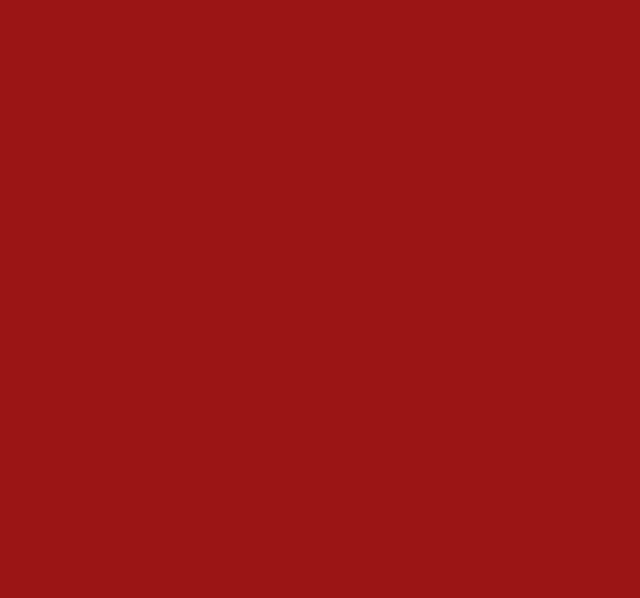
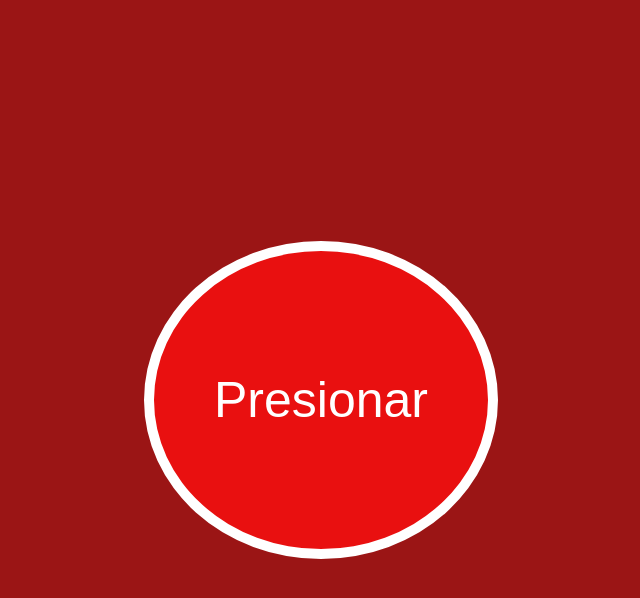
Before and after one commit to javasiete/temporizadorBasta.github.io, a plain HTML site: page index.html in a window 1280 px wide. Both pictures are taken after a click on the button "Iniciar el Juego". Shown: the whole page, without its empty margins (319-959 px from the left). Drawn offline with Linux system fonts and the light colour scheme.

Commit message:
Añadi el nuevo boton

```diff
--- a/index.html
+++ b/index.html
@@ -31,6 +31,8 @@
         <div id="timerDisplay" style="font-size: 24px; margin-top: 10px; color:rgb(155, 21, 21)"></div>
         <!-- Lo pongo aca porque no quiero que se vea -->
 
+
+
       </div>
 
       <div id="bloque_2">
@@ -38,9 +40,13 @@
         <!-- Este boton fue reemplazado por el de abajo -->
         <!-- <button id="acierto" class="boton_start">Acierto</button> -->
 
+        <!-- Botón con efecto de "presionado" -->
+        <button class="button" onclick="resetTimer()">Presionar</button>
+
         <a onclick="resetTimer()">
           <img src="./imgs/botonazo.png" alt="" class="botonazo">
         </a>
+
       </div>
 
       <div id="bloque_3">
```
